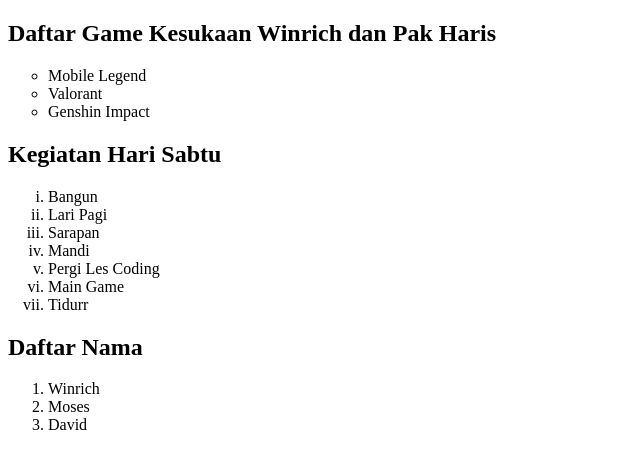
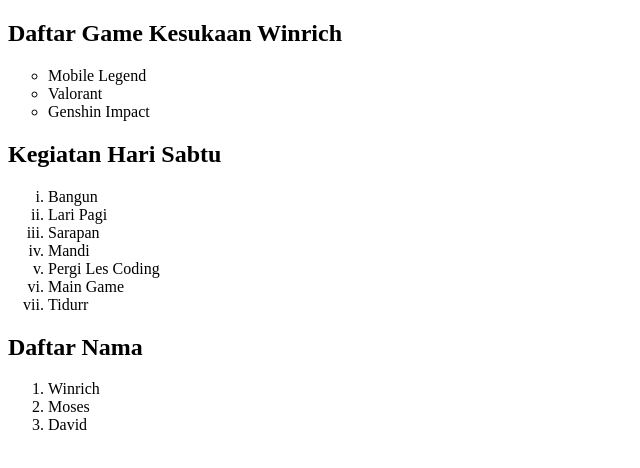
Before and after one commit to wnrchh/winrich.com, a plain HTML site: page aktivitas.html in a window 1280 px wide. Shown: the whole page, without its empty margins (0-640 px from the left). Drawn offline with Linux system fonts and the light colour scheme.

Commit message:
updateolepakharis

```diff
--- a/aktivitas.html
+++ b/aktivitas.html
@@ -2,7 +2,7 @@
 <html>
 <body>
 
-<h2>Daftar Game Kesukaan Winrich dan Pak Haris</h2>
+<h2>Daftar Game Kesukaan Winrich</h2>
 
 <ul style="list-style-type:circle;">
   <li>Mobile Legend</li>
```
